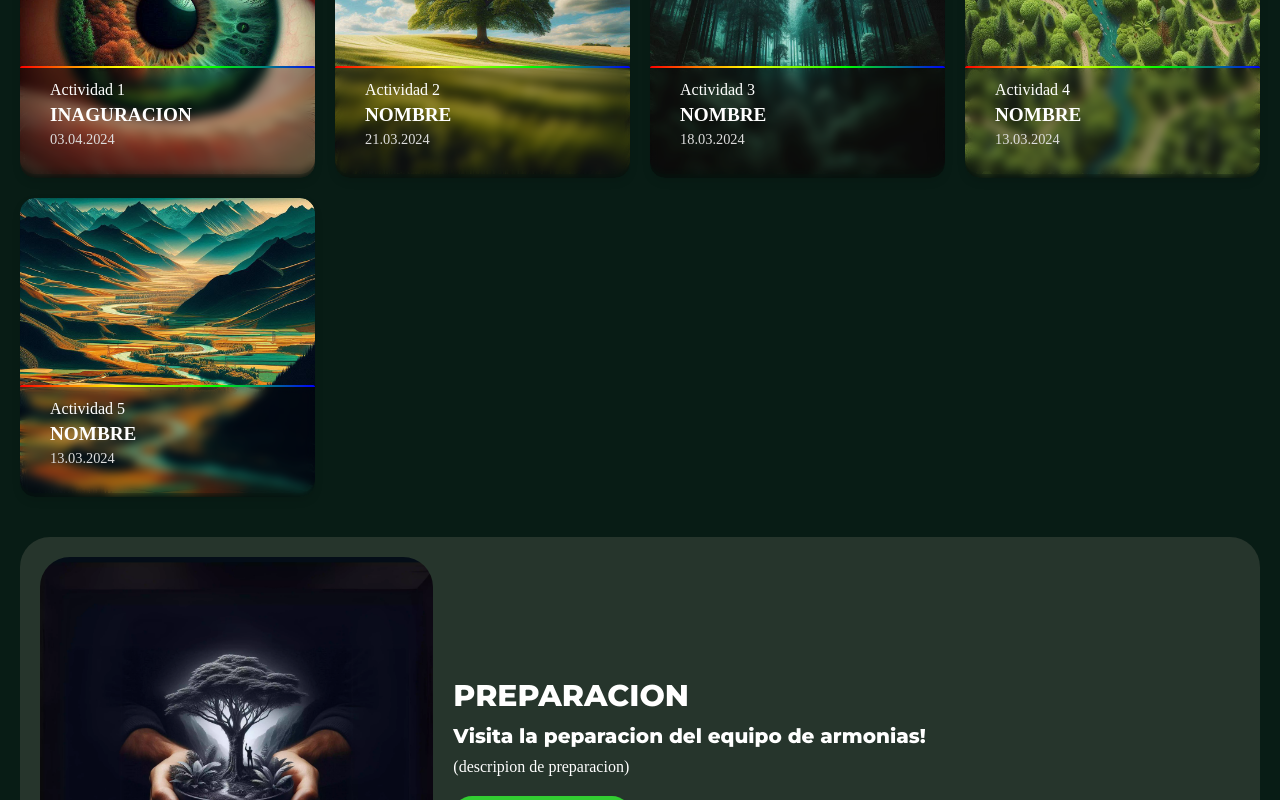
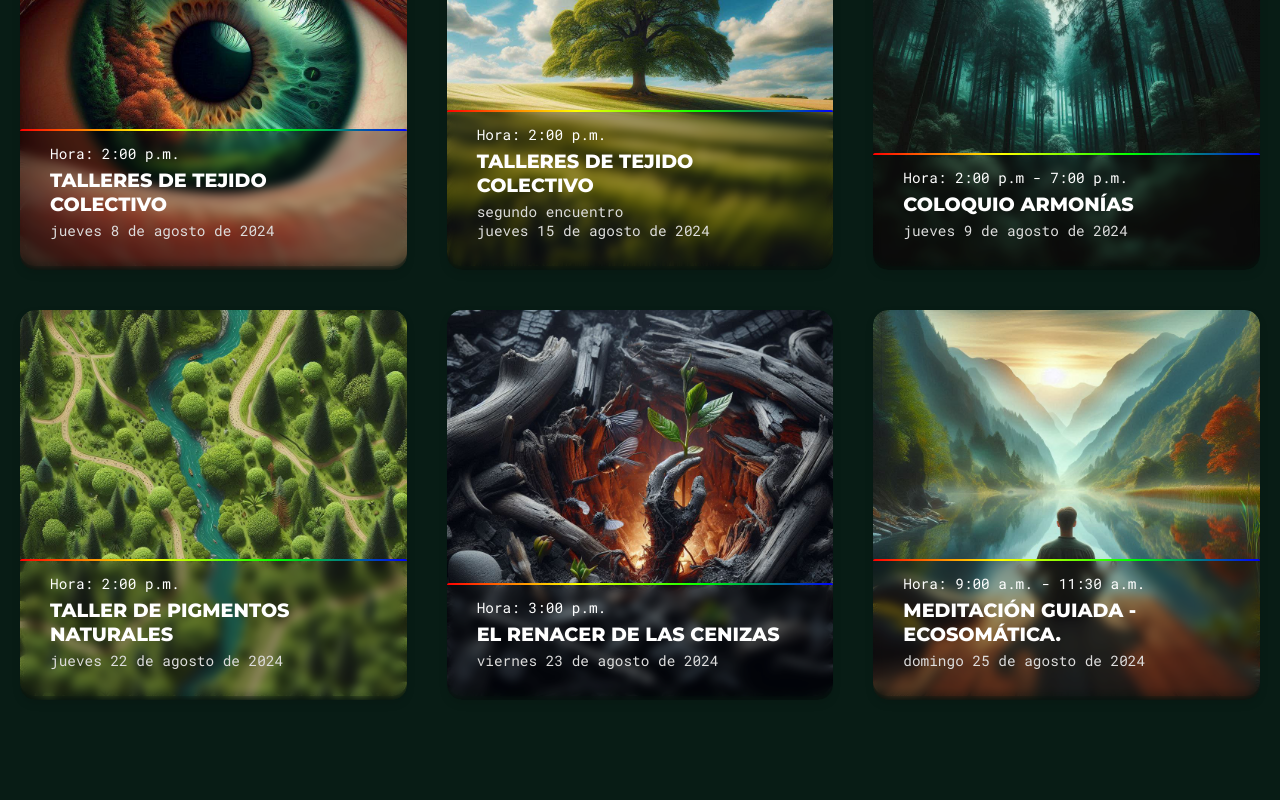
Before and after one commit to blekk111/armonias, a website: page sections/actividades.html in a window 1280 px wide. Shown: the part 1060-1860 px from the top of the page. Drawn offline with Linux system fonts and the light colour scheme; files whose address does not match are found by name.

Commit message:
actividades

```diff
--- a/actividades/act.css
+++ b/actividades/act.css
@@ -212,7 +212,7 @@ footer {
     font-family: "Staatliches", sans-serif;
     font-weight: 400;
     width: 100%;
-    position: fixed;
+    position: relative; /* Cambiado de fixed a relative */
     bottom: 0;
 }
 
--- a/armonias.css
+++ b/armonias.css
@@ -315,7 +315,6 @@ main {
   margin-top: 40px;
   text-align: center;
   padding: 20px;
-
 }
 
 .header-container {
@@ -347,7 +346,7 @@ main {
 
 .calendar-container {
   display: grid;
-    grid-template-columns: repeat(auto-fit, minmax(250px, 1fr));
+  grid-template-columns: repeat(auto-fit, minmax(300px, 1fr)); /* agrandar card */
   gap: 20px;
   justify-items: center;
 }
@@ -385,6 +384,7 @@ main {
   text-align: left;
   backdrop-filter: blur(5px);
 }
+
 .card-content::before {
   content: "";
   position: absolute;
@@ -394,8 +394,7 @@ main {
   height: 2px;
   background: linear-gradient(to right, #ff0000, #ffff00, #00ff00, #0000ff);
   border-radius: 15px 15px 0 0;
-
-}S
+}
 
 .card-content .activity {
   margin: 0;
@@ -407,13 +406,16 @@ main {
 
 .card-content h3 {
   margin: 5px 0;
-    font-size: 1.2em;
+  font-size: 1.3em;
 }
 
 .card-content .date {
   margin: 0;
   font-size: 0.9em;
   color: #ddd;
+  font-family: "Roboto Mono", monospace;
+  font-optical-sizing: auto;
+  font-weight: 400;
 }
 
 /* calendario */
@@ -537,9 +539,8 @@ body {
   background-position: center;
 }
 
-
 .item4 {
-  background-image: url('img/galeria\ \(2\).png');
+  background-image: url('img/galeria1.png');
   background-size: contain;
   background-repeat: no-repeat;
   background-position: center;
@@ -558,19 +559,28 @@ body {
   background-repeat: no-repeat;
   background-position: center;
 }
-.item7{
+
+.item7 {
   background-image: url('img/icono.webp');
   background-size: contain;
   background-repeat: no-repeat;
   background-position: center;
+}
 
-}
-.item8{
+.item8 {
   background-image: url('img/elparqueadero.png');
   background-size: contain;
   background-repeat: no-repeat;
   background-position: center;
+}
 
+/* Media query para pantallas de celulares */
+@media (max-width: 480px) {
+  .item {
+    width: 25%; /* Aumentar el ancho de los elementos */
+    height: 250px; /* Aumentar la altura de los elementos */
+    margin-right: 15px; /* Ajustar el margen */
+  }
 }
 /* logos */
 
@@ -635,6 +645,7 @@ button:hover {
     background-image: url('img/hojas.png');
     background-size: cover;
     background-position: center;
+
   }
 
   .section::before {
--- a/sections/actividades.html
+++ b/sections/actividades.html
@@ -36,49 +36,71 @@
     <div class="calendar-section">
         <div class="header-container">
             <h2>Calendario de Actividades</h2>
-            <button class="read-more-btn" onclick="location.href='more.html'">Leer más</button>
+
         </div>
         <div class="calendar-container">
-            <div class="card" onclick="location.href='page1.html'">
+            <a href="/actividades/act1.html">
+                <div class="card" onclick="location.href='page1.html'">
                 <img src="/img/actividad1.jpeg" alt="INAGURACION">
-                <div class="card-content">
-                    <p class="activity">Actividad 1</p>
-                    <h3>INAGURACION</h3>
-                    <p class="date">03.04.2024</p>
+                    <div class="card-content">
+                    <p class="activity">Hora: 2:00 p.m.</p>
+                    <h3>TALLERES DE TEJIDO COLECTIVO</h3>
+                    <p class="date"> jueves 8 de agosto de 2024</p>
+                    </div>
                 </div>
-            </div>
+            </a>
+            <a href="/actividades/act2.html">
             <div class="card" onclick="location.href='page2.html'">
                 <img src="/img/actividad2.jpeg" alt="Why mangroves: The case for blue carbon">
                 <div class="card-content">
-                    <p class="activity">Actividad 2</p>
-                    <h3>NOMBRE</h3>
-                    <p class="date">21.03.2024</p>
+                    <p class="activity">Hora: 2:00 p.m.</p>
+                    <h3>TALLERES DE TEJIDO COLECTIVO</h3>
+                    <p class="date">segundo encuentro</p>
+                    <p class="date"> jueves 15 de agosto de 2024</p>
                 </div>
             </div>
+            </a>
+            <a href="/actividades/act3.html">
             <div class="card" onclick="location.href='page3.html'">
-                <img src="/img/actividad3.jpeg" alt="Pachama releases Project Evaluation Criteria 2.3">
-                <div class="card-content">
-                    <p class="activity">Actividad 3</p>
-                    <h3>NOMBRE</h3>
-                    <p class="date">18.03.2024</p>
+              <img src="/img/actividad3.jpeg" alt="Pachama releases Project Evaluation Criteria 2.3">
+              <div class="card-content">
+                <p class="activity">Hora: 2:00 p.m - 7:00 p.m.</p>
+                <h3>COLOQUIO ARMONÍAS</h3>
+                <p class="date">jueves 9 de agosto de 2024</p>
                 </div>
             </div>
+            </a>
+            <a href="/actividades/act4.html">
             <div class="card" onclick="location.href='page4.html'">
                 <img src="/img/actividad4.jpeg" alt="Customer success story: Workday">
                 <div class="card-content">
-                    <p class="activity">Actividad 4</p>
-                    <h3>NOMBRE</h3>
-                    <p class="date">13.03.2024</p>
+                    <p class="activity">Hora: 2:00 p.m.</p>
+                <h3>TALLER DE PIGMENTOS NATURALES</h3>
+                <p class="date">jueves 22 de agosto de 2024</p>
                 </div>
             </div>
+            </a>
+            <a href="/actividades/act5.html">
             <div class="card" onclick="location.href='page4.html'">
-                <img src="/img/actividad5.jpeg" alt="Customer success story: Workday">
+                <img src="/img/cenizas.jpeg" alt="Customer success story: Workday">
                 <div class="card-content">
-                    <p class="activity">Actividad 5</p>
-                    <h3>NOMBRE</h3>
-                    <p class="date">13.03.2024</p>
+                    <p class="activity">Hora: 3:00 p.m.</p>
+                    <h3>EL RENACER DE LAS CENIZAS</h3>
+                    <p class="date">viernes 23 de agosto de 2024</p>
                 </div>
             </div>
+            </a>
+            <a href="/actividades/act6.html">
+                <div class="card" onclick="location.href='page4.html'">
+                    <img src="/img/meditacion.jpeg" alt="Customer success story: Workday">
+                    <div class="card-content">
+                        <p class="activity">Hora: 9:00 a.m. - 11:30 a.m.</p>
+                        <h3>MEDITACIÓN GUIADA - ECOSOMÁTICA.</h3>
+                        <p class="date">domingo 25 de agosto de 2024</p>
+                    </div>
+                </div>
+                </a>
+
         </div>
     </div>
 
--- a/sections/section.css
+++ b/sections/section.css
@@ -225,8 +225,8 @@ header{
 
 .calendar-container {
     display: grid;
-    grid-template-columns: repeat(auto-fit, minmax(250px, 1fr));
-    gap: 20px;
+    grid-template-columns: repeat(auto-fit, minmax(330px, 1fr));
+    gap: 40px;
     justify-items: center;
 }
 
@@ -269,11 +269,11 @@ header{
   top: 0;
   left: 0;
   right: 0;
-  height: 2px; /* Altura de la línea */
-  background: linear-gradient(to right, #ff0000, #ffff00, #00ff00, #0000ff); /* Gradiente de colores */
-  border-radius: 15px 15px 0 0; /* Redondea los bordes superiores para coincidir con el borde del contenedor */
+  height: 2px;
+  background: linear-gradient(to right, #ff0000, #ffff00, #00ff00, #0000ff);
+  border-radius: 15px 15px 0 0;
 
-}S
+}
 
 .card-content .activity {
     margin: 0;
@@ -286,12 +286,16 @@ header{
 .card-content h3 {
     margin: 5px 0;
     font-size: 1.2em;
+    font-family: "Montserrat", sans-serif;
 }
 
 .card-content .date {
     margin: 0;
     font-size: 0.9em;
     color: #ddd;
+    font-family: "Roboto Mono", monospace;
+    font-optical-sizing: auto;
+    font-weight: 400;
 }
 
 /* calendario */
@@ -310,7 +314,7 @@ header{
     color: #fff;
     padding: 20px;
     border-radius: 30px;
-    margin: 20px 20px 50px 20px;
+    margin: 5rem 20px 50px 20px;
 }
 
 .image-container {
```
Also changed, not shown: actividades/act1.html (+2 -2 lines), actividades/act2.html (+5 -4 lines), actividades/act3.html (+6 -6 lines), actividades/act4.html (+5 -5 lines), actividades/act5.html (+5 -5 lines), actividades/act6.html (+7 -7 lines), index.html (+12 -29 lines), img/cenizas.jpeg (added), img/galeria (2).png (deleted), img/galeria1.png (added), img/meditacion.jpeg (added). Lines whose indentation alone changed are shown as unchanged.
